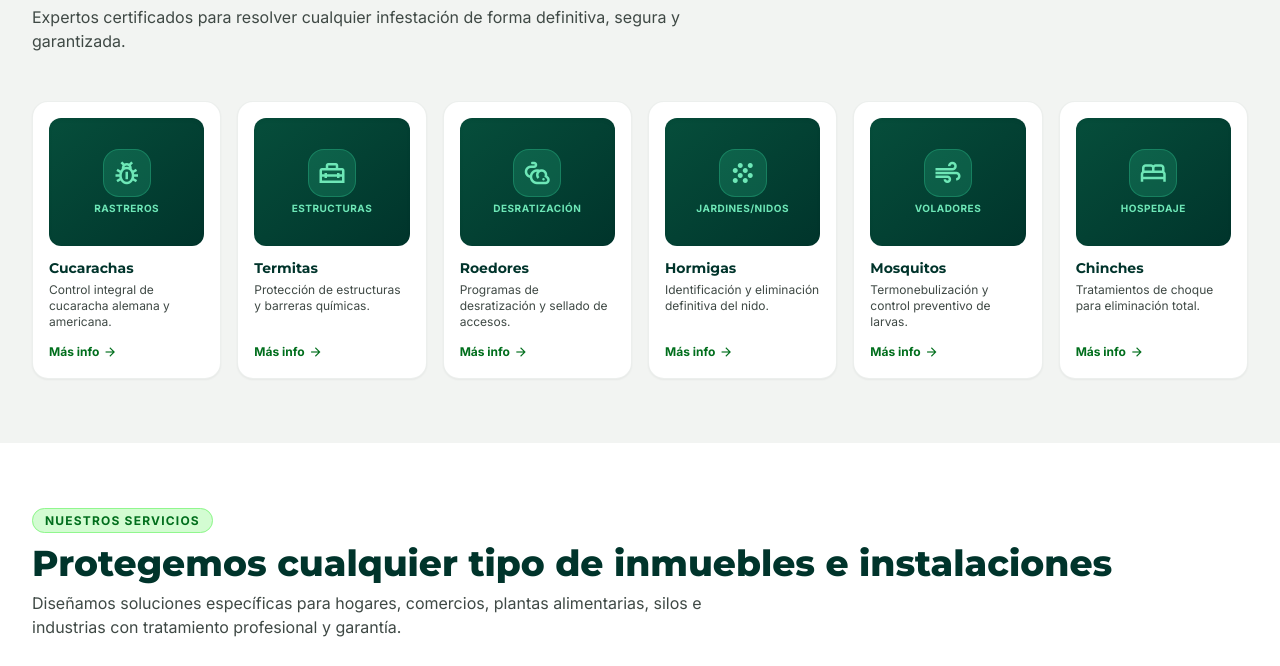
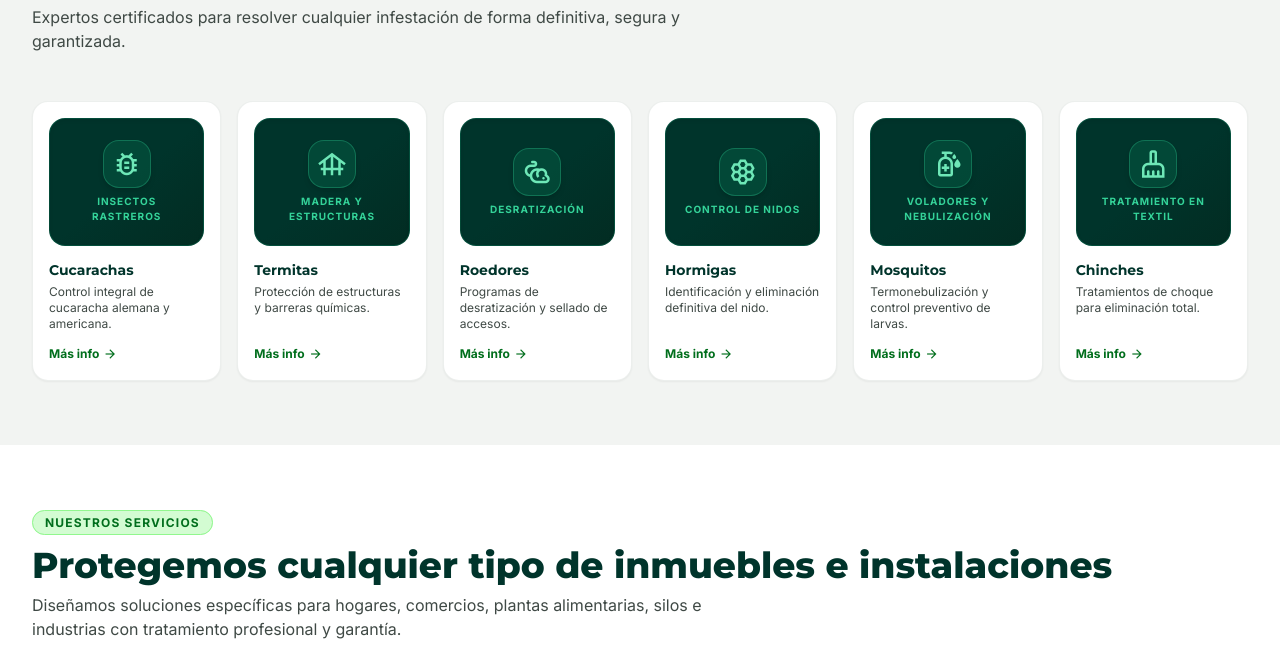
Before and after one commit to gastonmorante/alm-control-plagas, a plain HTML site: page index.html in a window 1280 px wide. Shown: the part 928-1594 px from the top of the page. Drawn offline with nearby package versions, Linux system fonts and the light colour scheme.

Commit message:
Replace mismatched pest icons with 100% coherent symbols and executive vector badges

```diff
--- a/index.html
+++ b/index.html
@@ -397,11 +397,11 @@
           <!-- Cucarachas -->
           <div class="problem-card group bg-surface-container-lowest p-4 rounded-2xl shadow-sm border border-outline-variant/30 flex flex-col justify-between">
             <div>
-              <div class="mb-3 rounded-xl overflow-hidden w-full h-28 sm:h-32 bg-gradient-to-br from-emerald-900 to-primary flex flex-col items-center justify-center relative shadow-inner p-3 group-hover:from-emerald-800 transition-all duration-300">
-                <div class="w-12 h-12 rounded-2xl bg-emerald-400/20 border border-emerald-400/30 flex items-center justify-center mb-1 text-emerald-300 group-hover:scale-110 transition-transform">
-                  <span class="material-symbols-outlined text-3xl">pest_control</span>
+              <div class="mb-3.5 rounded-2xl overflow-hidden w-full h-28 sm:h-32 bg-gradient-to-br from-navy-900 via-primary to-emerald-950 flex flex-col items-center justify-center relative shadow-inner p-3 border border-emerald-500/20 group-hover:border-emerald-400/40 transition-all duration-300">
+                <div class="w-12 h-12 rounded-2xl bg-emerald-500/15 border border-emerald-400/30 flex items-center justify-center mb-1.5 text-emerald-300 group-hover:scale-110 group-hover:bg-emerald-500/25 transition-all shadow-md">
+                  <span class="material-symbols-outlined text-3xl">bug_report</span>
                 </div>
-                <span class="text-[10px] font-extrabold tracking-wider text-emerald-300 uppercase">Rastreros</span>
+                <span class="text-[10px] font-extrabold tracking-widest text-emerald-400 uppercase text-center">Insectos Rastreros</span>
               </div>
               <h3 class="text-sm font-bold font-heading text-primary mb-1">Cucarachas</h3>
               <p class="text-xs text-on-surface-variant mb-3">Control integral de cucaracha alemana y americana.</p>
@@ -415,11 +415,11 @@
           <!-- Termitas -->
           <div class="problem-card group bg-surface-container-lowest p-4 rounded-2xl shadow-sm border border-outline-variant/30 flex flex-col justify-between">
             <div>
-              <div class="mb-3 rounded-xl overflow-hidden w-full h-28 sm:h-32 bg-gradient-to-br from-emerald-900 to-primary flex flex-col items-center justify-center relative shadow-inner p-3 group-hover:from-emerald-800 transition-all duration-300">
-                <div class="w-12 h-12 rounded-2xl bg-emerald-400/20 border border-emerald-400/30 flex items-center justify-center mb-1 text-emerald-300 group-hover:scale-110 transition-transform">
-                  <span class="material-symbols-outlined text-3xl">home_repair_service</span>
+              <div class="mb-3.5 rounded-2xl overflow-hidden w-full h-28 sm:h-32 bg-gradient-to-br from-navy-900 via-primary to-emerald-950 flex flex-col items-center justify-center relative shadow-inner p-3 border border-emerald-500/20 group-hover:border-emerald-400/40 transition-all duration-300">
+                <div class="w-12 h-12 rounded-2xl bg-emerald-500/15 border border-emerald-400/30 flex items-center justify-center mb-1.5 text-emerald-300 group-hover:scale-110 group-hover:bg-emerald-500/25 transition-all shadow-md">
+                  <span class="material-symbols-outlined text-3xl">foundation</span>
                 </div>
-                <span class="text-[10px] font-extrabold tracking-wider text-emerald-300 uppercase">Estructuras</span>
+                <span class="text-[10px] font-extrabold tracking-widest text-emerald-400 uppercase text-center">Madera y Estructuras</span>
               </div>
               <h3 class="text-sm font-bold font-heading text-primary mb-1">Termitas</h3>
               <p class="text-xs text-on-surface-variant mb-3">Protección de estructuras y barreras químicas.</p>
@@ -433,11 +433,11 @@
           <!-- Roedores -->
           <div class="problem-card group bg-surface-container-lowest p-4 rounded-2xl shadow-sm border border-outline-variant/30 flex flex-col justify-between">
             <div>
-              <div class="mb-3 rounded-xl overflow-hidden w-full h-28 sm:h-32 bg-gradient-to-br from-emerald-900 to-primary flex flex-col items-center justify-center relative shadow-inner p-3 group-hover:from-emerald-800 transition-all duration-300">
-                <div class="w-12 h-12 rounded-2xl bg-emerald-400/20 border border-emerald-400/30 flex items-center justify-center mb-1 text-emerald-300 group-hover:scale-110 transition-transform">
+              <div class="mb-3.5 rounded-2xl overflow-hidden w-full h-28 sm:h-32 bg-gradient-to-br from-navy-900 via-primary to-emerald-950 flex flex-col items-center justify-center relative shadow-inner p-3 border border-emerald-500/20 group-hover:border-emerald-400/40 transition-all duration-300">
+                <div class="w-12 h-12 rounded-2xl bg-emerald-500/15 border border-emerald-400/30 flex items-center justify-center mb-1.5 text-emerald-300 group-hover:scale-110 group-hover:bg-emerald-500/25 transition-all shadow-md">
                   <span class="material-symbols-outlined text-3xl">pest_control_rodent</span>
                 </div>
-                <span class="text-[10px] font-extrabold tracking-wider text-emerald-300 uppercase">Desratización</span>
+                <span class="text-[10px] font-extrabold tracking-widest text-emerald-400 uppercase text-center">Desratización</span>
               </div>
               <h3 class="text-sm font-bold font-heading text-primary mb-1">Roedores</h3>
               <p class="text-xs text-on-surface-variant mb-3">Programas de desratización y sellado de accesos.</p>
@@ -451,11 +451,11 @@
           <!-- Hormigas -->
           <div class="problem-card group bg-surface-container-lowest p-4 rounded-2xl shadow-sm border border-outline-variant/30 flex flex-col justify-between">
             <div>
-              <div class="mb-3 rounded-xl overflow-hidden w-full h-28 sm:h-32 bg-gradient-to-br from-emerald-900 to-primary flex flex-col items-center justify-center relative shadow-inner p-3 group-hover:from-emerald-800 transition-all duration-300">
-                <div class="w-12 h-12 rounded-2xl bg-emerald-400/20 border border-emerald-400/30 flex items-center justify-center mb-1 text-emerald-300 group-hover:scale-110 transition-transform">
-                  <span class="material-symbols-outlined text-3xl">grain</span>
+              <div class="mb-3.5 rounded-2xl overflow-hidden w-full h-28 sm:h-32 bg-gradient-to-br from-navy-900 via-primary to-emerald-950 flex flex-col items-center justify-center relative shadow-inner p-3 border border-emerald-500/20 group-hover:border-emerald-400/40 transition-all duration-300">
+                <div class="w-12 h-12 rounded-2xl bg-emerald-500/15 border border-emerald-400/30 flex items-center justify-center mb-1.5 text-emerald-300 group-hover:scale-110 group-hover:bg-emerald-500/25 transition-all shadow-md">
+                  <span class="material-symbols-outlined text-3xl">hive</span>
                 </div>
-                <span class="text-[10px] font-extrabold tracking-wider text-emerald-300 uppercase">Jardines/Nidos</span>
+                <span class="text-[10px] font-extrabold tracking-widest text-emerald-400 uppercase text-center">Control de Nidos</span>
               </div>
               <h3 class="text-sm font-bold font-heading text-primary mb-1">Hormigas</h3>
               <p class="text-xs text-on-surface-variant mb-3">Identificación y eliminación definitiva del nido.</p>
@@ -469,11 +469,11 @@
           <!-- Mosquitos -->
           <div class="problem-card group bg-surface-container-lowest p-4 rounded-2xl shadow-sm border border-outline-variant/30 flex flex-col justify-between">
             <div>
-              <div class="mb-3 rounded-xl overflow-hidden w-full h-28 sm:h-32 bg-gradient-to-br from-emerald-900 to-primary flex flex-col items-center justify-center relative shadow-inner p-3 group-hover:from-emerald-800 transition-all duration-300">
-                <div class="w-12 h-12 rounded-2xl bg-emerald-400/20 border border-emerald-400/30 flex items-center justify-center mb-1 text-emerald-300 group-hover:scale-110 transition-transform">
-                  <span class="material-symbols-outlined text-3xl">air</span>
+              <div class="mb-3.5 rounded-2xl overflow-hidden w-full h-28 sm:h-32 bg-gradient-to-br from-navy-900 via-primary to-emerald-950 flex flex-col items-center justify-center relative shadow-inner p-3 border border-emerald-500/20 group-hover:border-emerald-400/40 transition-all duration-300">
+                <div class="w-12 h-12 rounded-2xl bg-emerald-500/15 border border-emerald-400/30 flex items-center justify-center mb-1.5 text-emerald-300 group-hover:scale-110 group-hover:bg-emerald-500/25 transition-all shadow-md">
+                  <span class="material-symbols-outlined text-3xl">sanitizer</span>
                 </div>
-                <span class="text-[10px] font-extrabold tracking-wider text-emerald-300 uppercase">Voladores</span>
+                <span class="text-[10px] font-extrabold tracking-widest text-emerald-400 uppercase text-center">Voladores y Nebulización</span>
               </div>
               <h3 class="text-sm font-bold font-heading text-primary mb-1">Mosquitos</h3>
               <p class="text-xs text-on-surface-variant mb-3">Termonebulización y control preventivo de larvas.</p>
@@ -487,11 +487,11 @@
           <!-- Chinches -->
           <div class="problem-card group bg-surface-container-lowest p-4 rounded-2xl shadow-sm border border-outline-variant/30 flex flex-col justify-between">
             <div>
-              <div class="mb-3 rounded-xl overflow-hidden w-full h-28 sm:h-32 bg-gradient-to-br from-emerald-900 to-primary flex flex-col items-center justify-center relative shadow-inner p-3 group-hover:from-emerald-800 transition-all duration-300">
-                <div class="w-12 h-12 rounded-2xl bg-emerald-400/20 border border-emerald-400/30 flex items-center justify-center mb-1 text-emerald-300 group-hover:scale-110 transition-transform">
-                  <span class="material-symbols-outlined text-3xl">bed</span>
+              <div class="mb-3.5 rounded-2xl overflow-hidden w-full h-28 sm:h-32 bg-gradient-to-br from-navy-900 via-primary to-emerald-950 flex flex-col items-center justify-center relative shadow-inner p-3 border border-emerald-500/20 group-hover:border-emerald-400/40 transition-all duration-300">
+                <div class="w-12 h-12 rounded-2xl bg-emerald-500/15 border border-emerald-400/30 flex items-center justify-center mb-1.5 text-emerald-300 group-hover:scale-110 group-hover:bg-emerald-500/25 transition-all shadow-md">
+                  <span class="material-symbols-outlined text-3xl">cleaning_services</span>
                 </div>
-                <span class="text-[10px] font-extrabold tracking-wider text-emerald-300 uppercase">Hospedaje</span>
+                <span class="text-[10px] font-extrabold tracking-widest text-emerald-400 uppercase text-center">Tratamiento en Textil</span>
               </div>
               <h3 class="text-sm font-bold font-heading text-primary mb-1">Chinches</h3>
               <p class="text-xs text-on-surface-variant mb-3">Tratamientos de choque para eliminación total.</p>
```
